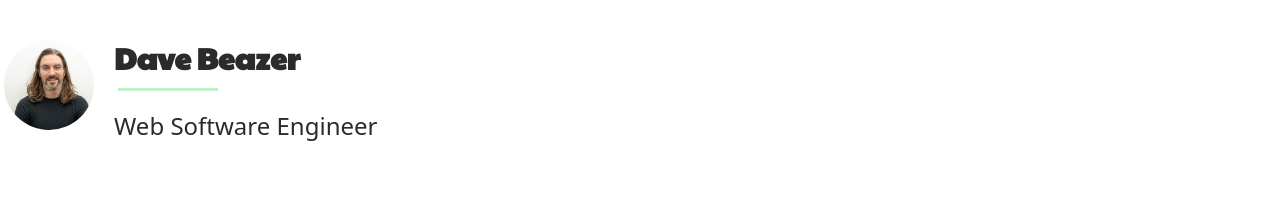
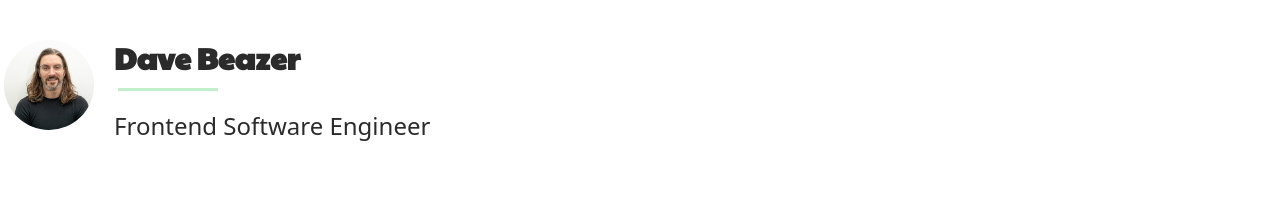
Before and after one commit to beazergood/db-portfolio, a Next.js app: page / in a window 1280 px wide. Shown: the top 200 px of the page. Built offline with nearby package versions, Linux system fonts and the light colour scheme; a web font is replaced by a local one.

Commit message:
fix: job title

```diff
--- a/src/components/portfolio/Hero/index.tsx
+++ b/src/components/portfolio/Hero/index.tsx
@@ -74,7 +74,7 @@ export const Hero: React.FC<HeroProps> = () => {
                 />
               </motion.svg>
               <h1 className="text-2xl text-gray-2B2B2B md:text-left">
-                Web Software Engineer
+              Frontend Software Engineer
               </h1>
             </div>
           </div>
--- a/src/pages/_document.tsx
+++ b/src/pages/_document.tsx
@@ -8,8 +8,8 @@ class MyDocument extends Document {
 
   render() {
     const meta = {
-      title: "David Beazer | Web Software Engineer",
-      description: "Web software engineer based in Ascot, England.",
+      title: "David Beazer | Frontend Software Engineer",
+      description: "Frontend software engineer based in Ascot, England.",
       image:
         "https://assets.vercel.com/image/upload/q_auto/front/vercel/dps.png",
     };
```
